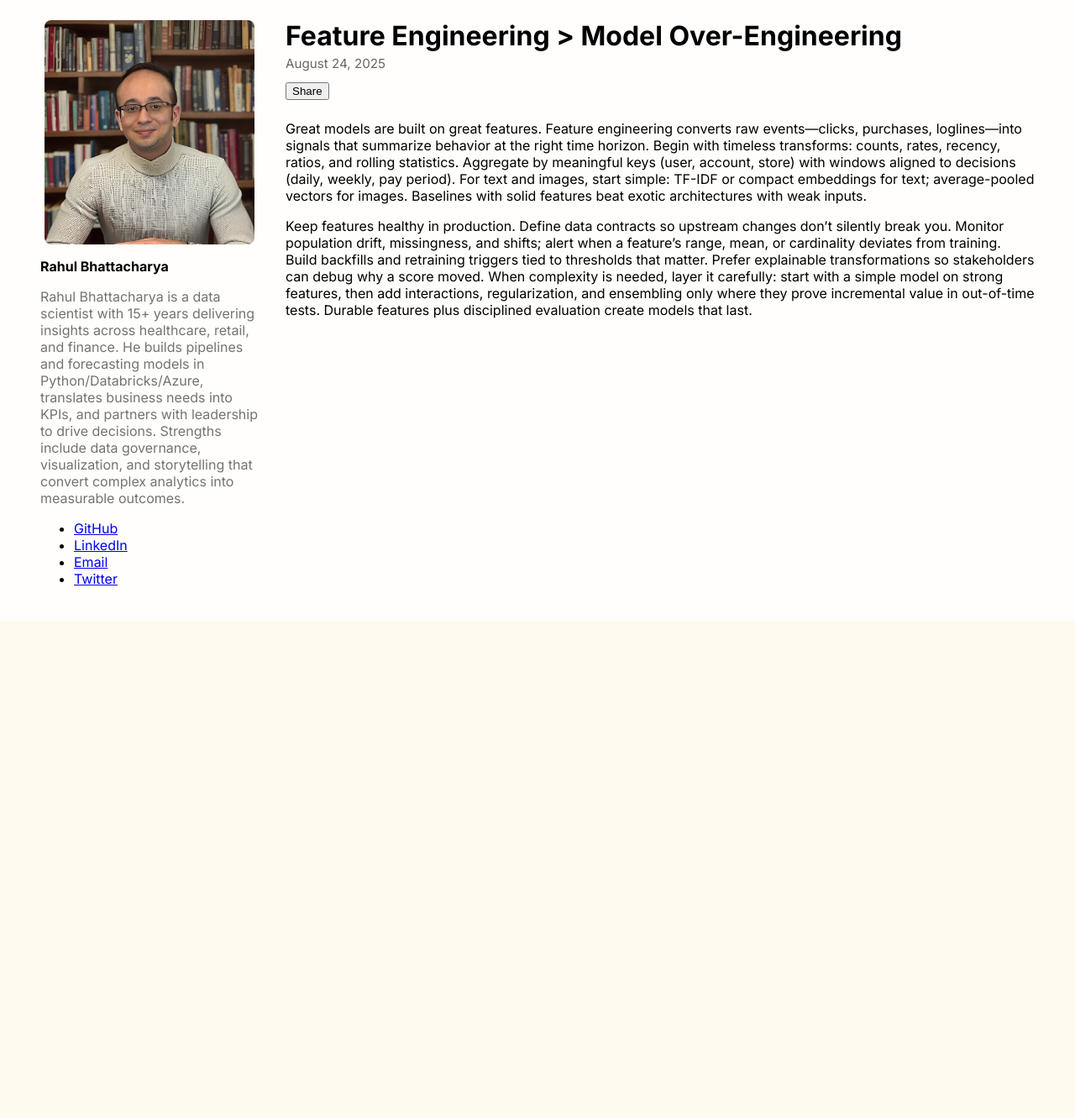
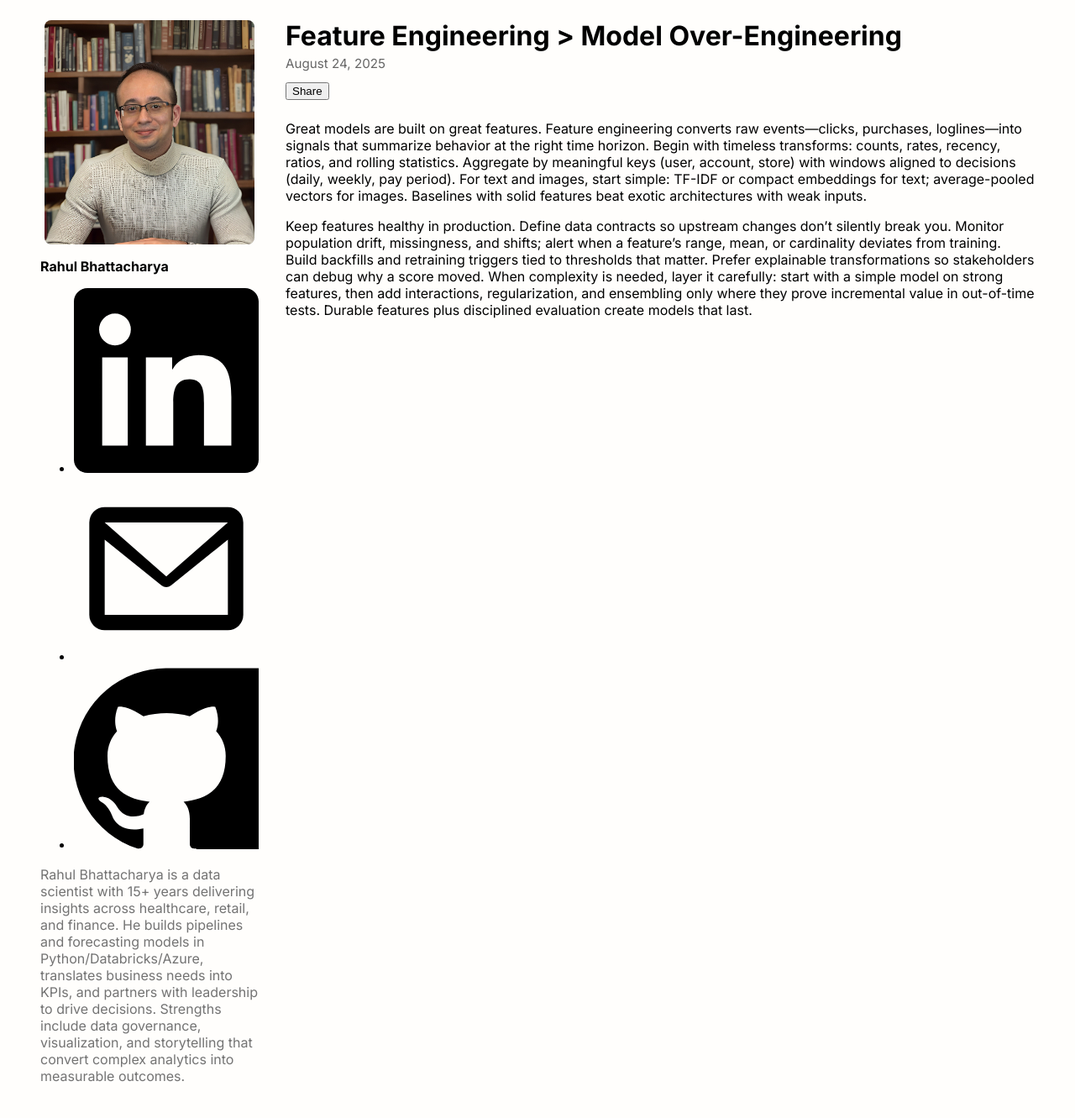
Before and after one commit to RahulBhattacharya1/RahulBhattacharya1.github.io, a Jekyll site: the page built from _posts/2025-08-24-post1.md, in a window 1280 px wide. Shown: the whole page at 84% size. Built offline with Jekyll 4.4.1, drawn with Linux system fonts in a browser that asks for light colours; before the commit the page ends 900 px from its top, so only the background shows below that.

Commit message:
Update default.html

```diff
--- a/_layouts/default.html
+++ b/_layouts/default.html
@@ -13,14 +13,26 @@
     <aside class="sidebar">
       <img class="avatar" src="/assets/images/avatar.jpg" alt="Rahul Bhattacharya">
       <p><strong>Rahul Bhattacharya</strong></p>
+      <ul class="social-icons">
+  <li>
+    <a href="https://www.linkedin.com/in/USERNAME" aria-label="LinkedIn" target="_blank" rel="noopener">
+      <svg viewBox="0 0 24 24" role="img" aria-hidden="true"><path d="M22.225 0H1.771C.792 0 0 .774 0 1.729v20.542C0 23.226.792 24 1.771 24h20.454C23.2 24 24 23.226 24 22.271V1.729C24 .774 23.2 0 22.225 0zM6.995 20.452H3.674V9h3.321v11.452zM5.337 7.433a2.062 2.062 0 11-.004-4.124 2.062 2.062 0 01.004 4.124zM20.447 20.452h-3.554v-5.569c0-1.328-.026-3.037-1.852-3.037-1.853 0-2.136 1.447-2.136 2.942v5.664H9.35V9h3.413v1.561h.049c.476-.9 1.637-1.852 3.37-1.852 3.602 0 4.268 2.372 4.268 5.455v6.288z"/></svg>
+    </a>
+  </li>
+  <li>
+    <a href="mailto:YOUREMAIL@example.com" aria-label="Email">
+      <svg viewBox="0 0 24 24" role="img" aria-hidden="true"><path d="M20 4H4a2 2 0 00-2 2v12a2 2 0 002 2h16a2 2 0 002-2V6a2 2 0 00-2-2zm0 2v.01L12 13 4 6.01V6h16zM4 18V8.236l7.386 5.957a1 1 0 001.228 0L20 8.236V18H4z"/></svg>
+    </a>
+  </li>
+  <li>
+    <a href="https://github.com/RahulBhattacharya1" aria-label="GitHub" target="_blank" rel="noopener">
+      <svg viewBox="0 0 24 24" role="img" aria-hidden="true"><path d="M12 .5A12 12 0 008.207 23.9c.6.11.82-.26.82-.58v-2.02c-3.338.73-4.04-1.61-4.04-1.61-.546-1.39-1.333-1.76-1.333-1.76-1.09-.75.082-.735.082-.735 1.205.086 1.84 1.24 1.84 1.24 1.07 1.84 2.807 1.31 3.492 1 .108-.787.418-1.31.762-1.61-2.665-.3-5.466-1.333-5.466-5.93 0-1.31.47-2.38 1.24-3.22-.124-.303-.536-1.52.117-3.17 0 0 1.01-.323 3.31 1.23a11.5 11.5 0 016.02 0c2.3-1.553 3.31-1.23 3.31-1.23.653 1.65.241 2.867.118 3.17.77.84 1.24 1.91 1.24 3.22 0 4.61-2.803 5.63-5.475 5.93.43.37.81 1.096.81 2.21v3.28c0 .32.22.69.82.57A12 12 0 00112 .5z"/></svg>
+    </a>
+  </li>
+</ul>
+
       <p style="color: #737373;">Rahul Bhattacharya is a data scientist with 15+ years delivering insights across healthcare, retail, and finance. He builds pipelines and forecasting models in Python/Databricks/Azure, translates business needs into KPIs, and partners with leadership to drive decisions. Strengths include data governance, visualization, and storytelling that convert complex analytics into measurable outcomes.&#x20;
 </p>
-      <ul>
-        <li><a href="https://github.com/RahulBhattacharya1">GitHub</a></li>
-        <li><a href="https://www.linkedin.com/in/USERNAME/">LinkedIn</a></li>
-        <li><a href="mailto:YOUREMAIL@example.com">Email</a></li>
-        <li><a href="https://twitter.com/USERNAME">Twitter</a></li>
-      </ul>
     </aside>
 
     <main class="main-content">
```
